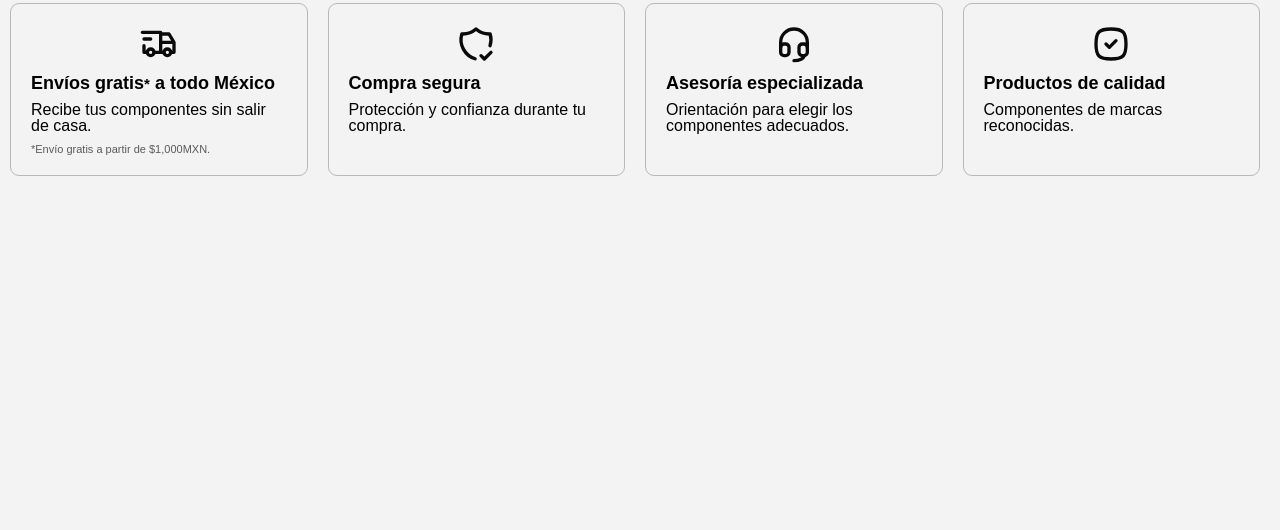
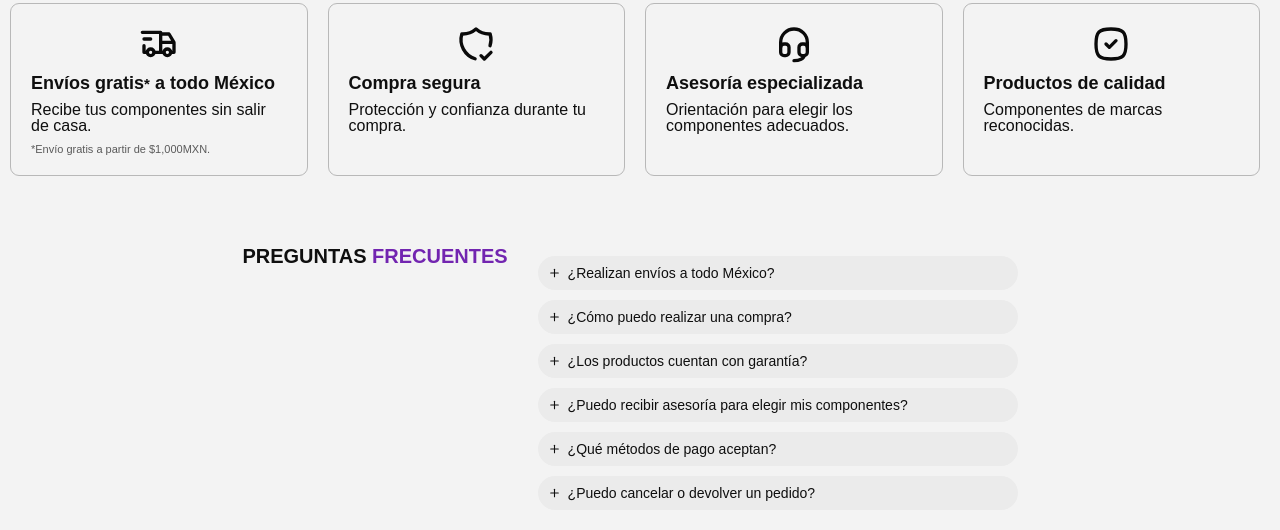
Before and after one commit to AlexTor204/CyberCore, a plain HTML site: page index.html in a window 1280 px wide. Shown: the part 1629-2159 px from the top of the page. Before the commit the page ends 1815 px from the top, so only its background shows below. Drawn offline with Linux system fonts and the light colour scheme; a web font is replaced by a local one.

Commit message:
Agregamos FAQ y cambios menores

```diff
--- a/css/style.css
+++ b/css/style.css
@@ -441,6 +441,7 @@ main {
     margin-top: 5rem;
 
     background-color: var(--bg);
+    color: var(--text);
 
     h2 {
         text-align: center;
@@ -500,6 +501,106 @@ main {
     }
 }
 
+/* FAQ */
+.faq {
+    margin-top: 5rem;
+
+    display: flex;
+    flex-flow: column nowrap;
+    align-items: center;
+    padding: 1rem;
+    gap: 2rem;
+
+    color: var(--text);
+
+    h2 {
+        font-size: 2rem;
+        span {
+            color: var(--textHighlight);
+        }
+    }
+    .faq_container {
+        display: flex;
+        flex-flow: column nowrap;
+        gap: 1rem;
+        padding: 1rem;
+
+        width: 100%;
+        max-width: 50rem;
+
+        details {
+            display: flex;
+            flex-flow: column nowrap;
+
+            border-radius: 3rem;
+            padding: 1rem;
+
+            font-size: 1.4rem;
+            background-color: #ebebeb;
+
+            summary {
+                position: relative;
+                list-style: none;
+                cursor: pointer;
+
+                padding-left: 20px;
+
+                &::before {
+                    content: "";
+                    background-image: url("../images/svg/plus.svg");
+                    position: absolute;
+
+                    width: 13px;
+                    height: 13px;
+                    background-position: center;
+                    background-repeat: no-repeat;
+                    background-size: contain;
+
+                    left: 0px;
+                    top: 50%;
+                    transform: translateY(-50%);
+
+                    font-size: 1.7rem;
+                    transition: transform 0.2s ease-in-out;
+                }
+            }
+
+            p {
+                color: #4d4d4d;
+            }
+
+            &[open] {
+                border-radius: 1rem 1rem 0rem 0rem;
+                gap: 1rem;
+
+                summary {
+                    &::before {
+                        transform: translateY(-50%) rotate(45deg);
+                    }
+                }
+            }
+            /* Accesibilidad */
+            &:has(summary:focus-visible) {
+                outline: 2px dashed var(--black);
+                outline-offset: 4px;
+            }
+        }
+    }
+}
+/* FAQ Desktop */
+@media (min-width: 850px) {
+    .faq {
+        flex-flow: row nowrap;
+        justify-content: center;
+        h2 {
+            align-self: flex-start;
+            font-size: 2rem;
+            /* width: min-content; */
+        }
+
+    }
+
+}
 /* Usuarios que prefieran no tener animaciones */
 @media (prefers-reduced-motion: reduce) {
     *, *::after, *::before {
--- a/index.html
+++ b/index.html
@@ -3,7 +3,7 @@
 <head>
     <meta charset="UTF-8">
     <meta name="viewport" content="width=device-width, initial-scale=1.0">
-    <title>CyberCore - Build Your Own PC With Us</title>
+    <title>CyberCore - Construye tu PC con nosotros</title>
     <!-- FONTS -->
     <link rel="preconnect" href="https://fonts.googleapis.com">
     <link rel="preconnect" href="https://fonts.gstatic.com" crossorigin>
@@ -56,7 +56,7 @@
                         </a>
                     </li>
                     <li>
-                        <a href="#" class="shoppingCart genericToolTip" aria-label="Carrito de compras" data-tooltip="Ver Carrito">
+                        <a href="#" class="shoppingCart genericToolTip" aria-label="Carrito" data-tooltip="Ver Carrito">
                             <img src="./images/svg/shopping-cart.svg" alt="">
                             <span class="cartCount">0</span>
                         </a>
@@ -74,14 +74,14 @@
                 <div class="heroHeader">
                     <h1><span>CONSTRUYE TU PC</span> CON AYUDA DE PROFESIONALES</h1>
                     <p>Si siempre has deseado tener una PC Gamer <span>¡Ahora es tu momento!</span></p>
-                    <a href="#" class="buildPC_Button">Comenzar PC</a>
+                    <a href="#" class="buildPC_Button">Montar PC</a>
                 </div>
             </div>
         </div>
 
         <!-- Categorias Destacadas -->
         <section class="topCategories">
-            <h2>CATEGORIAS <span>TOP</span></h2>
+            <h2>CATEGORÍAS <span>TOP</span></h2>
             <div class="topCategories_container">
                 <article class="topCategory">
                     <a href="#">
@@ -172,6 +172,44 @@
                 </article>
             </div>
         </section>
+
+        <!-- FAQ -->
+        <section class="faq">
+            <h2>PREGUNTAS <span>FRECUENTES</span></h2>
+
+            <div class="faq_container">
+                <details name="faq">
+                    <summary>¿Realizan envíos a todo México?</summary>
+                    <p>Sí, realizamos envíos a todo México. Las condiciones y costos dependen de tu pedido.</p>
+                </details>
+
+                <details name="faq">
+                    <summary>¿Cómo puedo realizar una compra?</summary>
+                    <p>Selecciona los productos que deseas, agrégalos al carrito y continúa con el proceso de compra.</p>
+
+                </details>
+
+                <details name="faq">
+                    <summary>¿Los productos cuentan con garantía?</summary>
+                    <p>Las condiciones de garantía dependen del fabricante y del producto adquirido.</p>
+                </details>
+
+                <details name="faq">
+                    <summary>¿Puedo recibir asesoría para elegir mis componentes?</summary>
+                    <p>¡Claro! Podemos orientarte para seleccionar componentes compatibles con tus necesidades.</p>
+                </details>
+
+                <details name="faq">
+                    <summary>¿Qué métodos de pago aceptan?</summary>
+                    <p>Los métodos de pago disponibles se mostrarán durante el proceso de compra.</p>
+                </details>
+
+                <details name="faq">
+                    <summary>¿Puedo cancelar o devolver un pedido?</summary>
+                    <p>Las cancelaciones y devoluciones estarán sujetas a las políticas correspondientes de la tienda.</p>
+                </details>
+            </div>
+        </section>
     </main>
 
     <script src="./JS/script.js"></script>
```
Also changed, not shown: images/svg/plus.svg (added).
